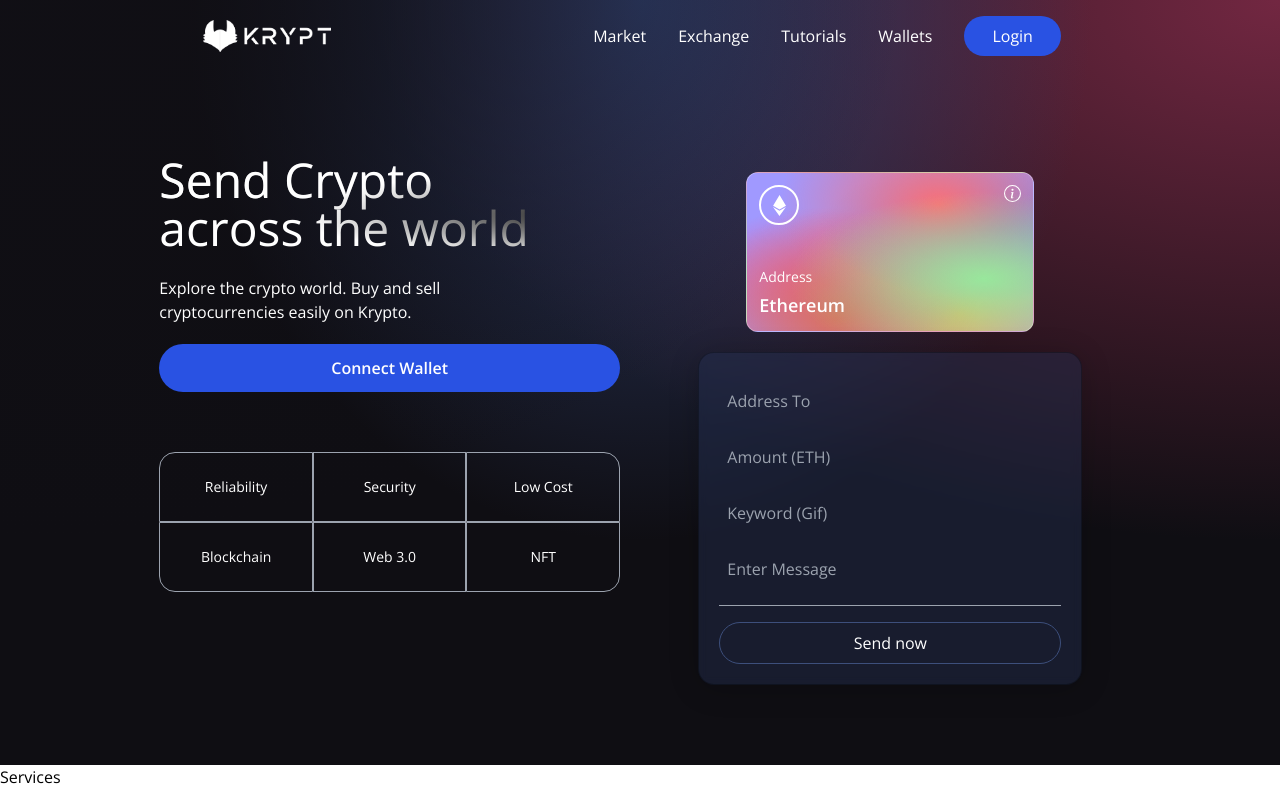
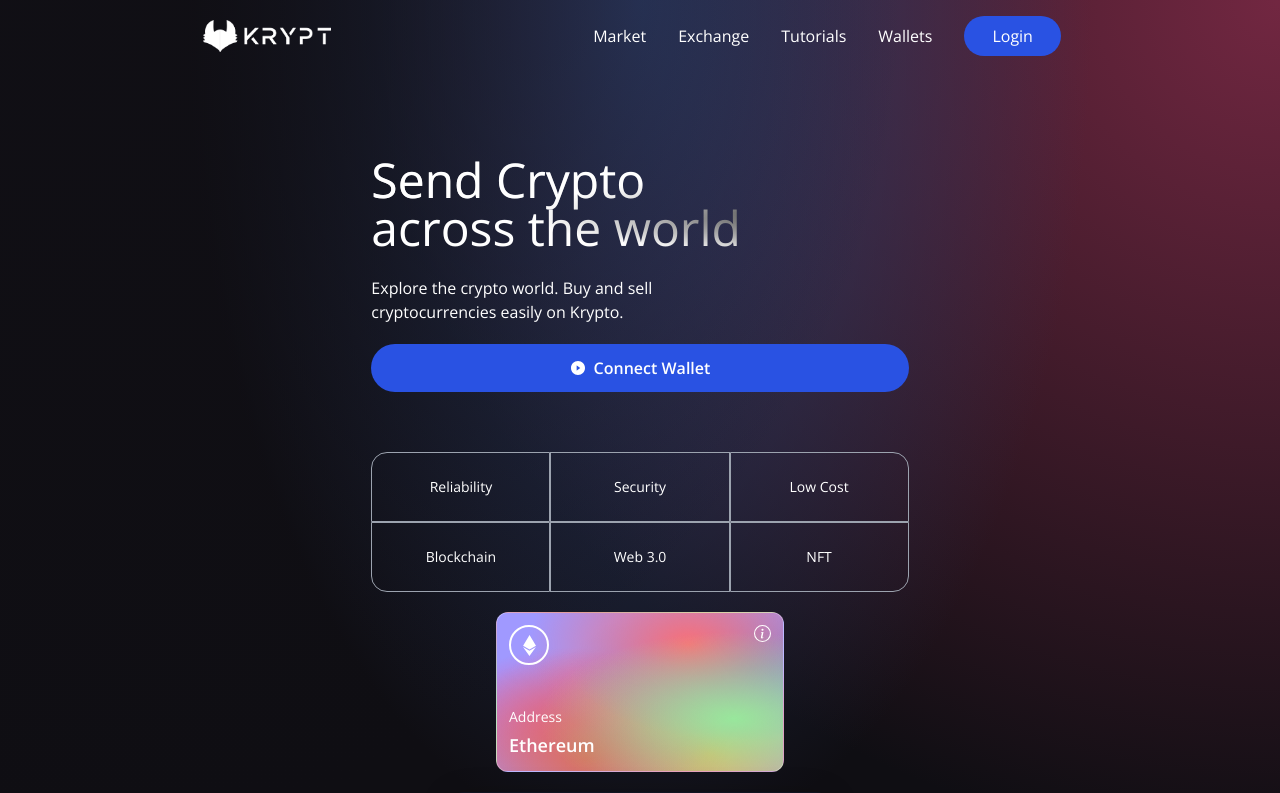
Before and after one commit to Stephen-Ibe/Web3, a React (Vite) app in the folder client/: page / in a window 1280 px wide. Shown: the top 793 px of the page. Built offline with nearby package versions, Linux system fonts and the light colour scheme.

Commit message:
updated welcome component || loader component

```diff
--- a/client/src/components/blocks/Loader.jsx
+++ b/client/src/components/blocks/Loader.jsx
@@ -1,11 +1,11 @@
-import React from 'react'
+import React from 'react';
 
 const Loader = () => {
   return (
-    <div>
-      <h1>Loader</h1>
+    <div className='flex justify-center items-center py-3'>
+      <div className='animate-spin rounded-full h-10 w-10 border-b-2 border-red-700' />
     </div>
-  )
-}
+  );
+};
 
-export default Loader
+export default Loader;
--- a/client/src/components/blocks/Welcome.jsx
+++ b/client/src/components/blocks/Welcome.jsx
@@ -1,6 +1,7 @@
 import React, { useState } from 'react';
 import { SiEthereum } from 'react-icons/si';
 import { BsInfoCircle } from 'react-icons/bs';
+import { AiFillPlayCircle } from 'react-icons/ai';
 import Input from '../elements/Input';
 import Loader from './Loader';
 
@@ -24,8 +25,8 @@ const Welcome = () => {
 
   return (
     <div className='flex w-full justify-center items-center'>
-      <div className='flex md:flex-row flex-col items-start justify-between md:p-20 py-12 px-4'>
-        <div className='flex flex-1 justify-start flex-col md:mr-10'>
+      <div className='flex mf:flex-row flex-col items-start justify-between md:p-20 py-12 px-4'>
+        <div className='flex flex-1 justify-start flex-col mf:mr-10'>
           <h1 className='text-3xl sm:text-5xl text-white text-gradient py-1'>
             Send Crypto <br /> across the world
           </h1>
@@ -38,6 +39,7 @@ const Welcome = () => {
             onClick={connectWallet}
             className='flex flex-row justify-center items-center my-5 bg-[#2952e3] p-3 rounded-full cursor-pointer hover:bg-[#2546bd]'
           >
+            <AiFillPlayCircle className='text-white mr-2' />
             <p className='text-white text-base font-semibold'>Connect Wallet</p>
           </button>
           <div className='grid sm:grid-cols-3 grid-cols-2 w-full mt-10'>
```
